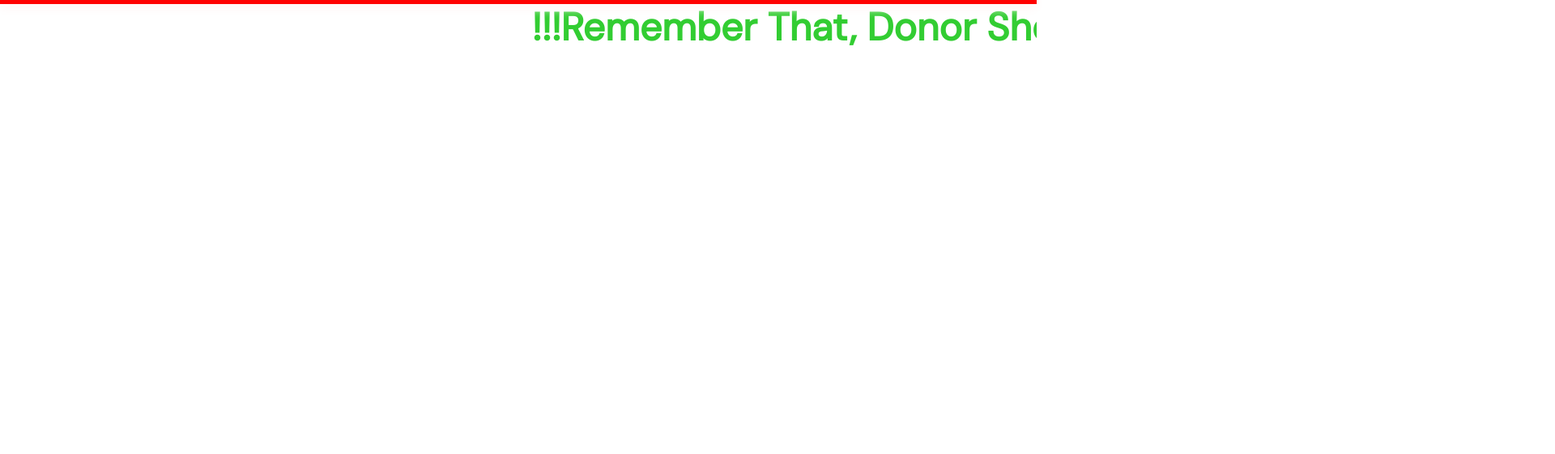
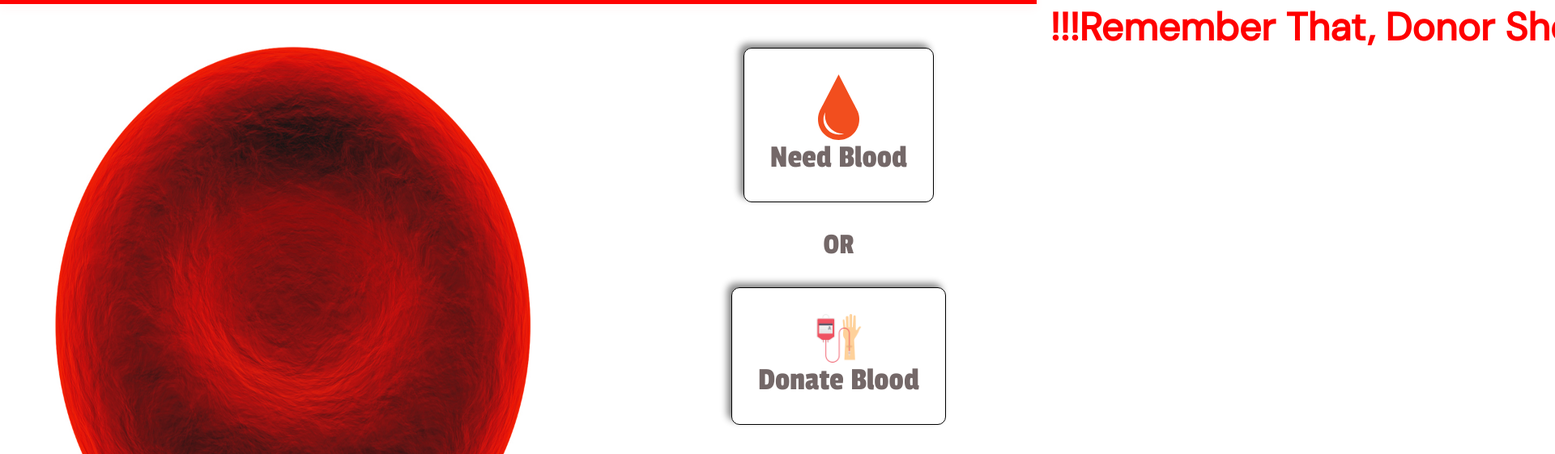
Before and after one commit to Ranjith-mylsamy/blood-donation-site, a plain HTML site: page index.html in a window 1280 px wide. Shown: the part 55-616 px from the top of the page at 81% size, 1920 px wide, since content can reach past the window. Drawn offline with Linux system fonts and the light colour scheme.

Commit message:
home page 50% completed

```diff
--- a/index.html
+++ b/index.html
@@ -22,8 +22,27 @@
         </ul>
     </nav>
     </header>
+<section class="home" id="home">
     <div class="Scroll-text">
         <h1>!!!Remember that, Donor should donate blood only after (((15 days))) from the date of vaccination</h1>
+    </div>
+    <div class="box-container">
+        <div class="box-content1">
+            <img src="img/blooddrop.svg" alt="blooddrop"></img>
+            <h1><a href="patient.html">Need Blood</a></h1>
         </div>
+        <div class="seperator">
+            <h1>OR</h1>
+        </div>
+        <div class="box-content3">
+            <img src="img/blood-bag (1).png" alt="donate blood" class="img3"></img>
+            <h1><a href="donor.html">Donate Blood</a></h1>
+        </div>
+        <div class="box-content2">
+            <img src="./img/handlogo1.svg" alt="handlogologin" class="img2"></img>
+            <h1><a href="login.html">Login/Signup</a></h1>
+        </div>
+    </div>
+</section>
 </body>
 </html>
--- a/styles.css
+++ b/styles.css
@@ -366,12 +366,10 @@ label{
 .Scroll-text {
     margin-top:4rem;
     height: 50px;
-    overflow: hidden;
-    position: relative;
    }
    .Scroll-text h1 {
     font-size: 3em;
-    color: limegreen;
+    color:var(--red);
     position: absolute;
     width: 150%;
     height: 100%;
@@ -392,6 +390,68 @@ label{
     100% { -webkit-transform: translateX(-100%); }
    }
 
+.home{
+    display:flex;
+    flex-direction:column;
+    align-items: center;
+    justify-content: center;
+    background:url(./img/photoshop.jpg)no-repeat;
+    background-size:100% 100%;
+    background-position:center;
+    background-attachment:fixed;
+    position:relative;
+    text-align: center;
+}
+
+.box-container{
+    display:flex;
+    flex-direction: column;
+    padding:2rem;
+    margin:2rem;
+    margin-top:-4rem;
+    justify-content:space-evenly;
+    align-items:center;
+    position: relative;
+    margin-left: auto;
+    margin-right:3rem;
+}
+.box-container .box-content1, .box-container .box-content2, .box-container .box-content3{
+    display:flex;
+    flex-direction: column;
+    padding:2rem;
+    margin:2rem;
+    justify-content:space-evenly;
+    align-items:center;
+    border-radius:10px;
+    border:1px solid;
+    box-shadow: -5px -5px 8px #888888;
+}
+.box-container .box-content1 img{
+    width:30%;
+    object-fit:cover;
+}
+.box-container .box-content2 .img2{
+    width:38%;
+    object-fit:cover;
+}
+.box-container .box-content3 .img3{
+    width:30%;
+    object-fit:cover;
+}
+.box-container .box-content1 h1 a,.box-container .box-content2 h1 a,.box-container .box-content3 h1 a{
+    color:var(--grey);
+    font-family:'Passion One';
+    font-weight:normal;
+    font-size:2.5rem;
+}
+.box-container .seperator h1{
+    color:var(--grey);
+    font-size:2.3rem;
+    font-family:'Passion One';
+    font-weight: normal;
+    justify-content:space-evenly;
+    align-items: center;
+}
 
 
 
```
Also changed, not shown: img/blob.svg (added), img/blob1.svg (added), img/blood-bag (1).png (added), img/blood-bag.png (added), img/blood-donation.svg (added), img/gradient.svg (added), img/handlogo1.svg (added), img/photoshop.jpg (added).
